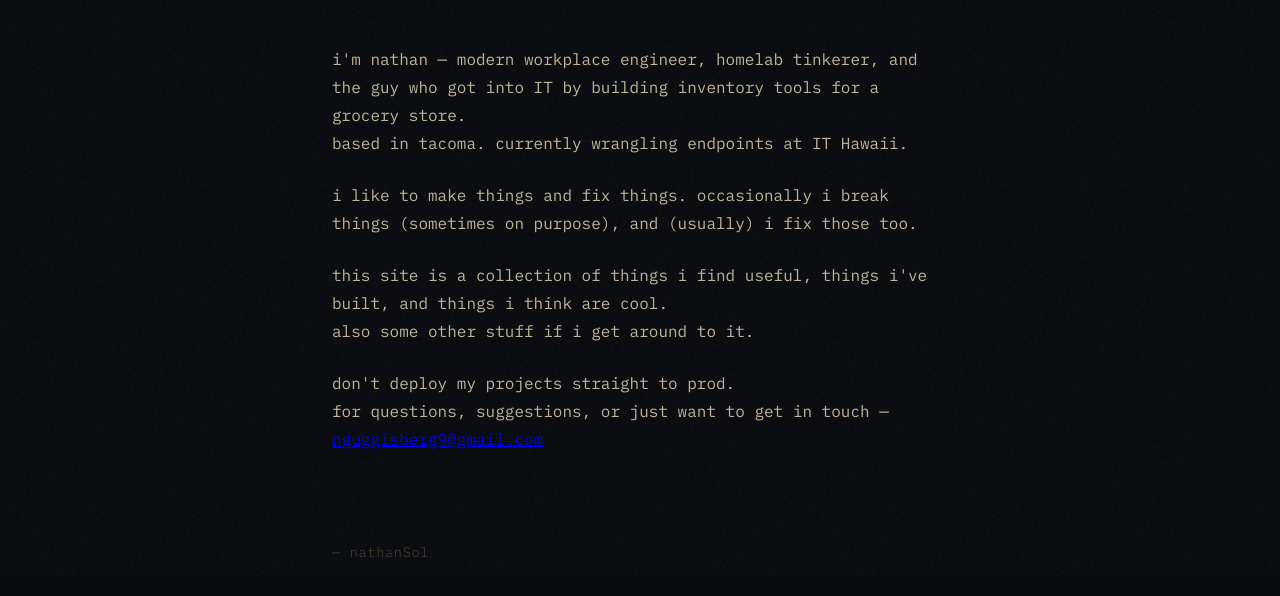
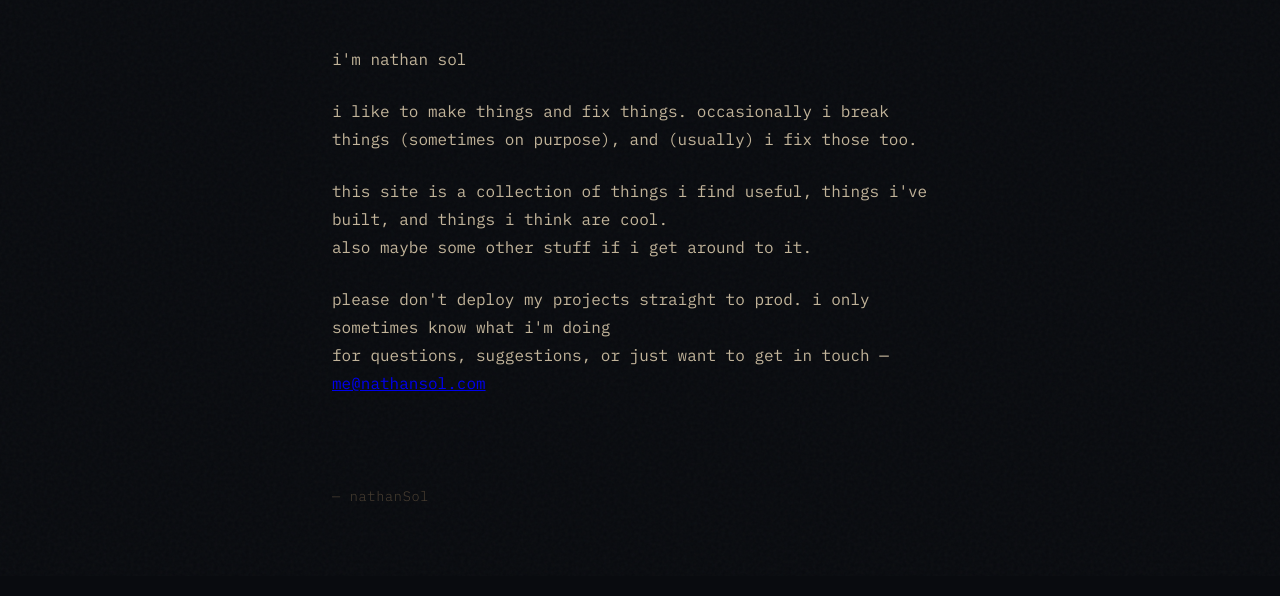
Before and after one commit to NeverNathaniel/NeverNathaniel.github.io, a plain HTML site: page index.html in a window 1280 px wide. Shown: the part 224-820 px from the top of the page. Drawn offline with nearby package versions, Linux system fonts and the light colour scheme.

Commit message:
Update title and content in index.html

```diff
--- a/index.html
+++ b/index.html
@@ -3,7 +3,7 @@
 <head>
   <meta charset="UTF-8">
   <meta name="viewport" content="width=device-width, initial-scale=1.0">
-  <title>home — nathanSol</title>
+  <title>home — nathanSol - NeverNathaniel</title>
   <link rel="preconnect" href="https://fonts.googleapis.com">
   <link href="https://fonts.googleapis.com/css2?family=IBM+Plex+Mono:wght@300;400&display=swap" rel="stylesheet">
   <link rel="stylesheet" href="css/style.css">
@@ -21,19 +21,18 @@
   <main>
     <h1 id="hero"></h1>
     <p>
-      i'm nathan — modern workplace engineer, homelab tinkerer, and the guy who got into IT by building inventory tools for a grocery store. <br>
-      based in tacoma. currently wrangling endpoints at IT Hawaii.
+      i'm nathan sol
     </p>
     <p>
       i like to make things and fix things. occasionally i break things (sometimes on purpose), and (usually) i fix those too.
     </p>
     <p>
-      this site is a collection of things i find useful, things i've built, and things i think are cool. <br>
-      also some other stuff if i get around to it.
+      this site is a collection of things i find useful, things i've built, and things i think are cool.<br>
+      also maybe some other stuff if i get around to it.
     </p>
     <p>
-      don't deploy my projects straight to prod. <br>
-      for questions, suggestions, or just want to get in touch — <a href="mailto:nguggisberg9@gmail.com">nguggisberg9@gmail.com</a>
+      please don't deploy my projects straight to prod. i only sometimes know what i'm doing<br>
+      for questions, suggestions, or just want to get in touch — <a href="mailto:me@nathansol.com">me@nathansol.com</a>
     </p>
   </main>
 
```
